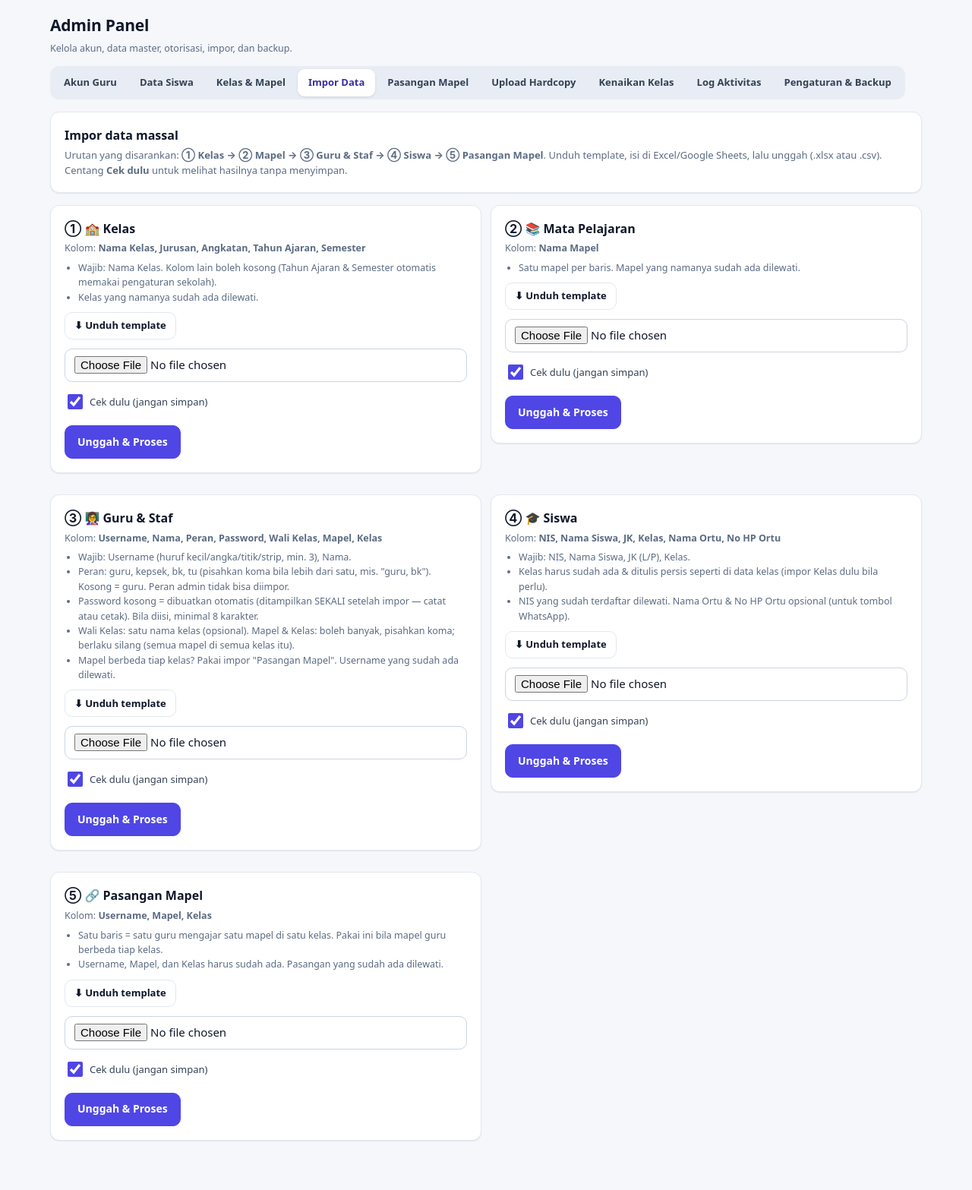
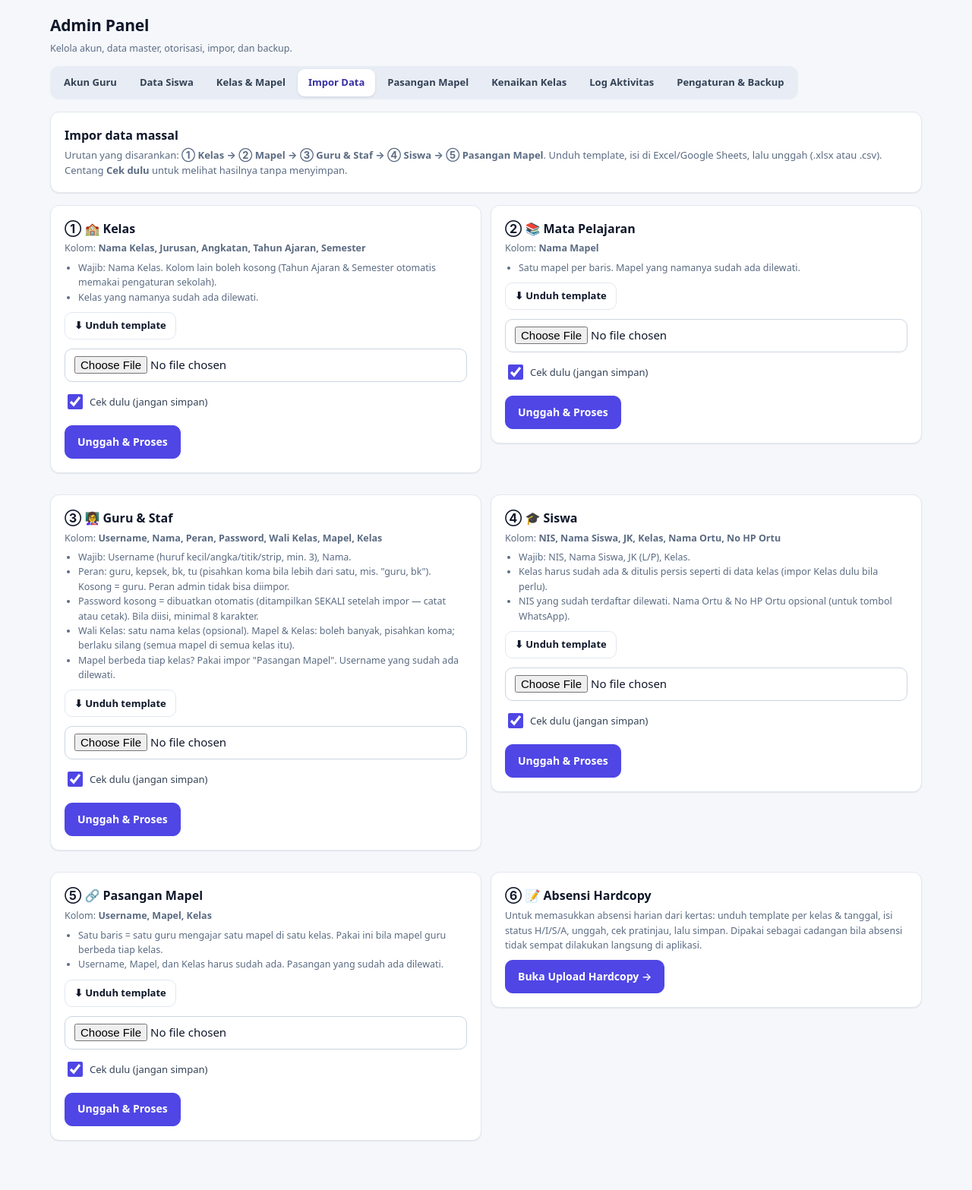
Before and after one commit to andieawan/absensi-siswa.smkibu, a Laravel app: page /admin/impor in a window 1280 px wide. Shown: the part 67-1634 px from the top of the page at 76% size. Run offline with Laravel 12, Linux system fonts and the light colour scheme; the visitor is signed in with stand-in values (Sample User, id 1); data that the repository does not hold is empty.

Commit message:
Upload Hardcopy dipindah ke halaman Impor Data (tab dihapus)
Co-Authored-By: Claude Sonnet 5.5 <noreply@anthropic.com>
Claude-Session: https://claude.ai/code/session_01BLrtzPwxdv7zCStcgusDor

```diff
--- a/public/sw.js
+++ b/public/sw.js
@@ -4,7 +4,7 @@
  *   halaman berisi data siswa tidak disimpan di perangkat). Bila offline, tampil offline.html.
  * - Permintaan POST (simpan absensi/nilai) tidak pernah disentuh service worker.
  */
-const VERSION = 'absensi-v10';
+const VERSION = 'absensi-v11';
 const BASE = new URL('./', self.location).pathname;
 const STATIC = ['offline.html', 'assets/app.css', 'assets/app.js', 'icons/icon-192.png', 'icons/icon-512.png'].map((p) => BASE + p);
 
--- a/resources/views/admin/_tabs.blade.php
+++ b/resources/views/admin/_tabs.blade.php
@@ -1,7 +1,7 @@
 <div class="head"><div><h1>Admin Panel</h1><small>Kelola akun, data master, otorisasi, impor, dan backup.</small></div>
     <div class="seg seg-scroll" role="navigation" aria-label="Bagian Admin Panel">
-        @foreach(['admin.teachers' => 'Akun Guru', 'admin.students' => 'Data Siswa', 'admin.master' => 'Kelas & Mapel', 'admin.import' => 'Impor Data', 'admin.pairings' => 'Pasangan Mapel', 'admin.hardcopy' => 'Upload Hardcopy', 'admin.promotion' => 'Kenaikan Kelas', 'admin.logs' => 'Log Aktivitas', 'admin.settings' => 'Pengaturan & Backup'] as $r => $l)
-            <a href="{{ route($r) }}" @class(['on' => request()->routeIs($r.'*')])>{{ $l }}</a>
+        @foreach(['admin.teachers' => 'Akun Guru', 'admin.students' => 'Data Siswa', 'admin.master' => 'Kelas & Mapel', 'admin.import' => 'Impor Data', 'admin.pairings' => 'Pasangan Mapel', 'admin.promotion' => 'Kenaikan Kelas', 'admin.logs' => 'Log Aktivitas', 'admin.settings' => 'Pengaturan & Backup'] as $r => $l)
+            <a href="{{ route($r) }}" @class(['on' => request()->routeIs($r.'*') || ($r === 'admin.import' && request()->routeIs('admin.hardcopy*'))])>{{ $l }}</a>
         @endforeach
     </div>
 </div>
--- a/resources/views/admin/hardcopy.blade.php
+++ b/resources/views/admin/hardcopy.blade.php
@@ -1,6 +1,7 @@
 @extends('layouts.app', ['title' => 'Upload Hardcopy'])
 @section('content')
 @include('admin._tabs')
+<p style="margin:0 0 12px"><a href="{{ route('admin.import') }}">← Kembali ke Impor Data</a></p>
 @php($classOpts = $classes->pluck('name', 'id')->all())
 @if($preview)
     <form method="post" action="{{ route('admin.hardcopy.commit') }}" class="card card-tight">@csrf
--- a/resources/views/admin/import.blade.php
+++ b/resources/views/admin/import.blade.php
@@ -40,5 +40,10 @@
             </form>
         </div>
     @endforeach
+    <div class="card">
+        <h2 style="margin-top:0">⑥ 📝 Absensi Hardcopy</h2>
+        <p class="mut" style="font-size:12.5px;margin:0 0 10px">Untuk memasukkan absensi harian dari kertas: unduh template per kelas &amp; tanggal, isi status H/I/S/A, unggah, cek pratinjau, lalu simpan. Dipakai sebagai cadangan bila absensi tidak sempat dilakukan langsung di aplikasi.</p>
+        <a class="btn btn-pri" href="{{ route('admin.hardcopy') }}">Buka Upload Hardcopy →</a>
+    </div>
 </div>
 @endsection
```
Also changed, not shown: tests/Feature/ImportDataTest.php (+7 -0 lines), README.md.
